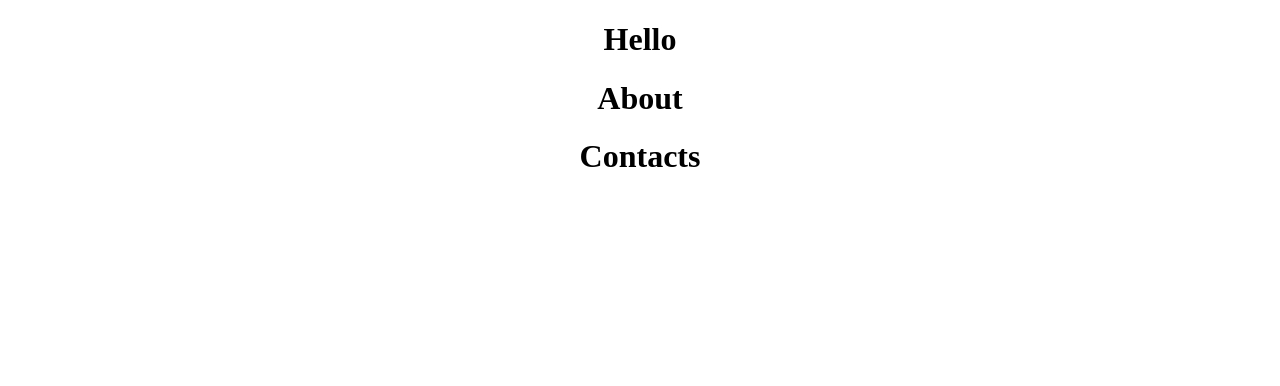
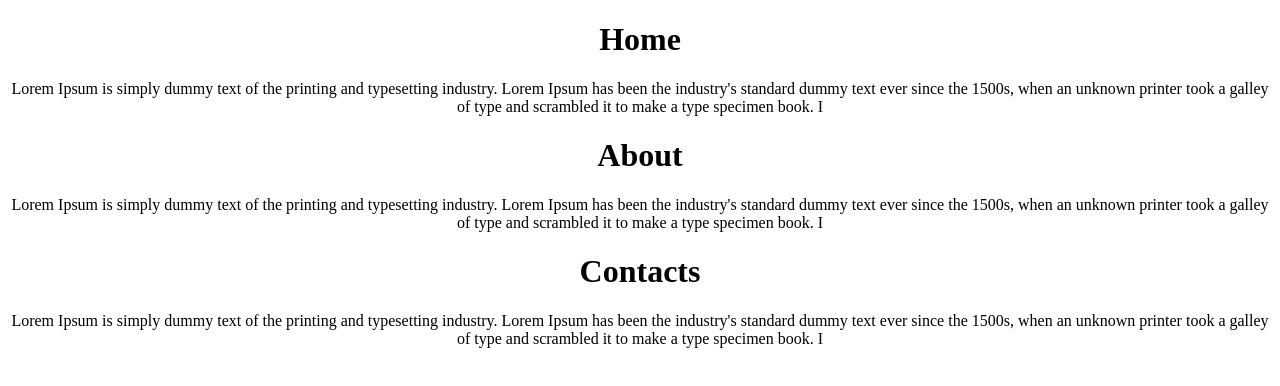
Before and after one commit to AmanKalkanbaev/router-example, a React (Create React App) app: page / in a window 1280 px wide. Shown: the top 386 px of the page. Built offline with nearby package versions, Linux system fonts and the light colour scheme.

Commit message:
Added pharagraps to the div in components

```diff
--- a/src/About/About.js
+++ b/src/About/About.js
@@ -1,8 +1,13 @@
 const About = () => {
     return (
-        <h1>
-            About
-        </h1>
+        <div>
+            <h1>
+                About
+            </h1>
+            <p>
+            Lorem Ipsum is simply dummy text of the printing and typesetting industry. Lorem Ipsum has been the industry's standard dummy text ever since the 1500s, when an unknown printer took a galley of type and scrambled it to make a type specimen book. I
+            </p>
+        </div>
      );
 }
 
--- a/src/Contacts/Contacts.js
+++ b/src/Contacts/Contacts.js
@@ -1,8 +1,13 @@
 const Contacts = () => {
     return (
-        <h1>
-            Contacts
-        </h1>
+        <div>
+            <h1>
+                Contacts
+            </h1>
+            <p>
+            Lorem Ipsum is simply dummy text of the printing and typesetting industry. Lorem Ipsum has been the industry's standard dummy text ever since the 1500s, when an unknown printer took a galley of type and scrambled it to make a type specimen book. I
+            </p>
+        </div>
      );
 }
 
--- a/src/Home/Home.js
+++ b/src/Home/Home.js
@@ -1,6 +1,13 @@
 const Home = () => {
     return (
-        <h1>Hello</h1>
+        <div>
+            <h1>
+                Home
+            </h1>
+            <p>
+            Lorem Ipsum is simply dummy text of the printing and typesetting industry. Lorem Ipsum has been the industry's standard dummy text ever since the 1500s, when an unknown printer took a galley of type and scrambled it to make a type specimen book. I
+            </p>
+        </div>
      );
 }
 
```
